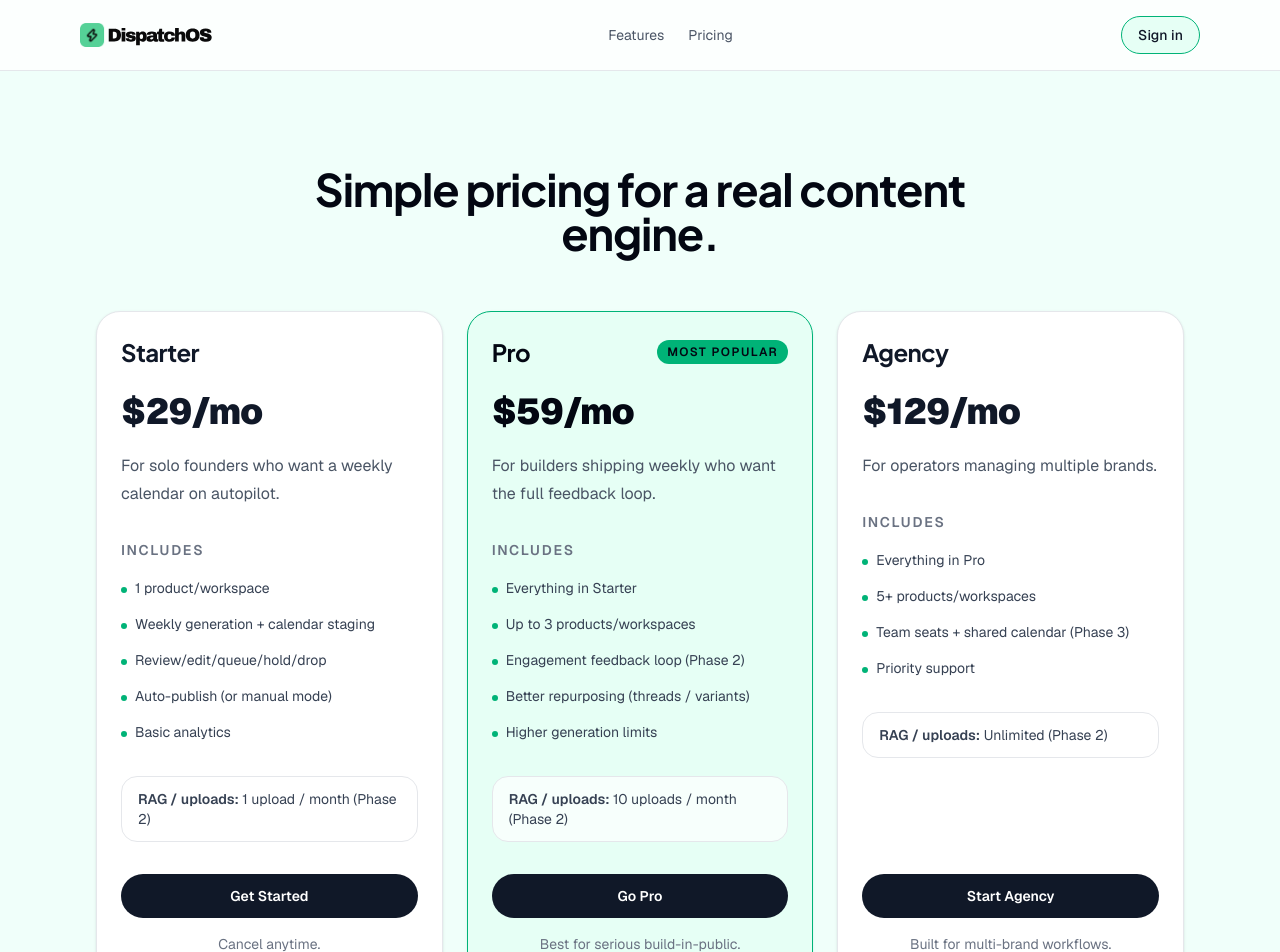
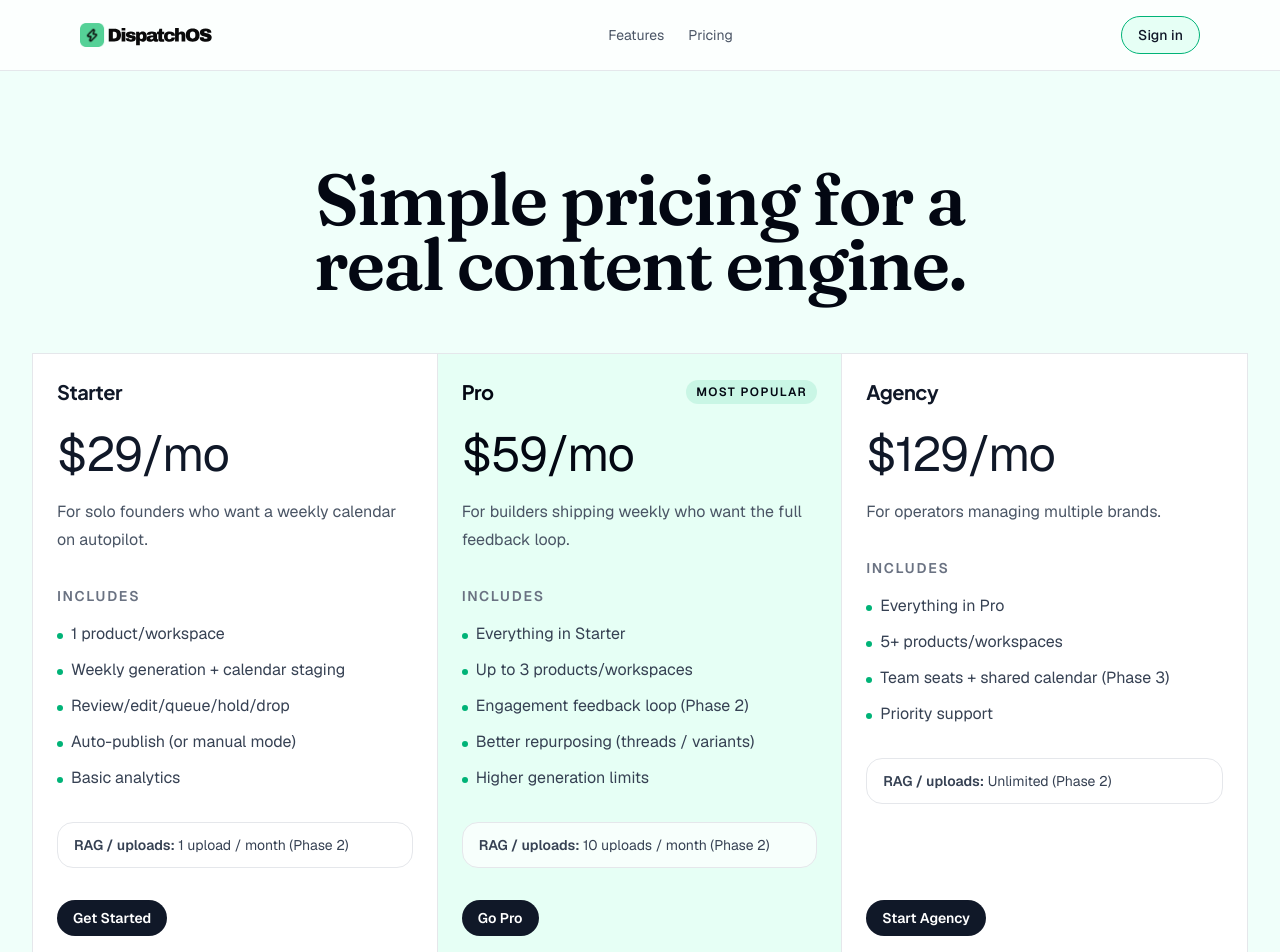
Before and after one commit to rup2701/dispatchOS-marketing, a Next.js app: page /pricing in a window 1280 px wide. Shown: the top 952 px of the page. Built offline with nearby package versions, Linux system fonts and the light colour scheme.

Commit message:
Update Pricing component styles for improved layout and typography

```diff
--- a/components/Pricing.tsx
+++ b/components/Pricing.tsx
@@ -65,34 +65,34 @@ const comparisonRows = [
 
 export default function Pricing() {
   return (
-    <section className="mx-auto max-w-6xl px-4 py-24 sm:px-6 lg:px-8">
+    <section className="mx-auto max-w-[1400px] px-4 py-24 sm:px-6 lg:px-8">
       <div className="mx-auto max-w-3xl text-center">
-        <h2 className="text-[2.8rem] font-black tracking-[-0.05em] text-gray-950 leading-[0.98] sm:text-[2.8rem]">
+        <h1 className="text-[2.2rem] font-black tracking-[-0.025em] text-gray-950 leading-[0.98] sm:text-[2.8rem]">
           Simple pricing for a real content engine.
-        </h2>
+        </h1>
       </div>
 
-      <div className="mt-14 grid gap-6 lg:grid-cols-3">
+      <div className="mx-auto mt-14 grid max-w-[1440px] border border-gray-200 bg-white lg:grid-cols-3">
         {tiers.map((tier) => (
           <div
             key={tier.name}
-            className={`flex h-full flex-col rounded-3xl border p-6 shadow-sm transition ${
+            className={`flex h-full flex-col border-b border-gray-200 p-6 last:border-b-0 lg:border-b-0 lg:border-r lg:last:border-r-0 ${
               tier.popular
-                ? 'border-[#00b377] bg-[#e6fff5] text-gray-950 shadow-lg shadow-[#00b377]/10'
-                : 'border-gray-200 bg-white text-gray-900'
+                ? 'bg-[#e6fff5] text-gray-950'
+                : 'bg-white text-gray-900'
             }`}
           >
             <div className="flex items-center justify-between gap-3">
-              <h3 className="text-2xl font-bold">{tier.name}</h3>
+              <h3 className="text-xl font-bold">{tier.name}</h3>
               {tier.popular && (
-                <span className="rounded-full bg-[#00b377] px-2.5 py-1 text-xs font-semibold uppercase tracking-[0.12em] text-gray-950">
+                <span className="rounded-full bg-[#00b37720] px-2.5 py-1 text-xs font-semibold uppercase tracking-[0.12em] text-gray-950">
                   Most popular
                 </span>
               )}
             </div>
 
             <div className="mt-6 flex items-end gap-2">
-              <span className="text-4xl font-black tracking-tight">{tier.price}</span>
+              <span className="text-5xl font-regular tracking-tight">{tier.price}</span>
             </div>
 
             <p className="mt-5 text-base leading-7 text-gray-600">
@@ -103,7 +103,7 @@ export default function Pricing() {
               <p className="text-sm font-semibold uppercase tracking-[0.12em] text-gray-500">
                 Includes
               </p>
-              <ul className="mt-4 space-y-3 text-sm leading-6 text-gray-700">
+              <ul className="mt-4 space-y-3 text-md leading-6 text-gray-700">
                 {tier.features.map((feature) => (
                   <li key={feature} className="flex items-center gap-2">
                     <span className="mt-1 inline-block h-1.5 w-1.5 rounded-full bg-[#00b377]" />
@@ -120,14 +120,10 @@ export default function Pricing() {
             <div className="mt-auto pt-8">
               <a
                 href={tier.href}
-                className="inline-flex w-full items-center justify-center rounded-full bg-gray-900 px-5 py-3 text-sm font-semibold text-white transition hover:bg-gray-700"
+                className="inline-flex w-fit items-center justify-center rounded-full bg-gray-900 px-4 py-2 text-sm font-semibold text-white transition hover:bg-gray-700"
               >
                 {tier.cta}
               </a>
-
-              <p className="mt-4 text-center text-sm text-gray-500">
-                {tier.microcopy}
-              </p>
             </div>
           </div>
         ))}
```
